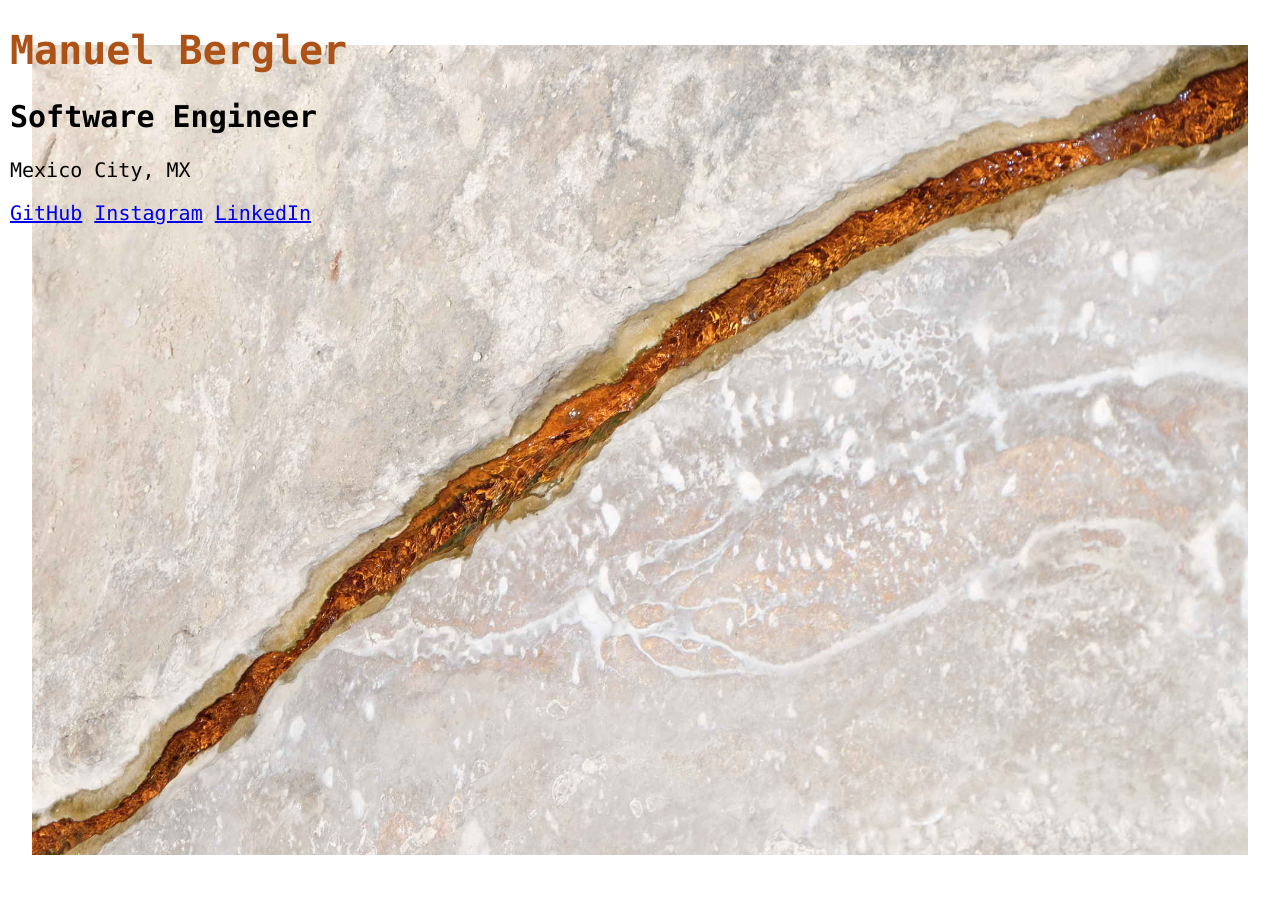
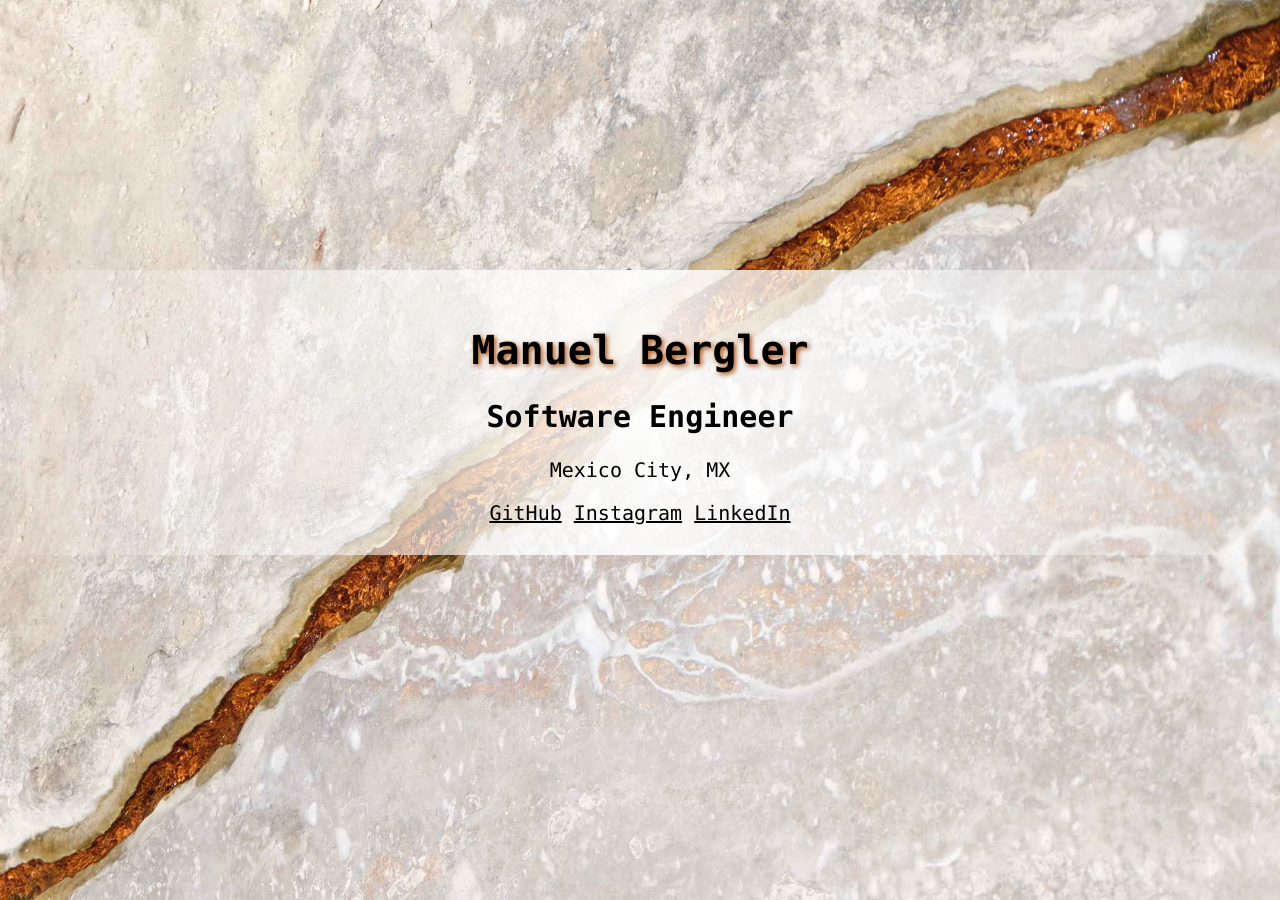
Before and after one commit to manue1/manue1.github.io, a Jekyll site: the page built from index.html, in a window 1280 px wide. Built offline with Jekyll 4.4.1, drawn with Linux system fonts in a browser that asks for light colours.

Commit message:
Finalize first layout version

```diff
--- a/assets/style.scss
+++ b/assets/style.scss
@@ -1,23 +1,80 @@
 ---
 ---
 
+$theme: #ac5216;
+$bg: "/assets/img/hierve.jpg";
+$bg2x: "/assets/img/hierve@2x.jpg";
+
 html, body {
-    padding: 0;
     font-family: "Lucida Console", "Courier", "monospace";
     font-size: 20px;
+    padding: 0;
+    margin: 0;
     color: #000;
 }
 
 html {
     height: 100%;
     margin: 0px;
-    background: center/95% 90% no-repeat #fff url("/assets/img/hierve.jpg");
+
+    &:before {
+        content: "";
+        position: absolute;
+        width: 100%;
+        height: 100%;
+        z-index: -1;
+        background: center/100% 100% no-repeat #fff url($bg);
+    }
 }
 
-body {
-    margin: 15px 10px;
+main {
+    background-image: linear-gradient(to right,
+        transparentize(#fff, 0.9),
+        transparentize(#fff, 0.1),
+        transparentize(#fff, 0.9));
+    margin: 30vh auto;
+    padding: 30px;
+    text-align: center;
+}
+
+h1,
+h2,
+p {
+    &:hover {
+        cursor: default;
+    }
 }
 
 h1 {
-    color: #ac5216;
+    text-shadow: 2px 2px 5px $theme;
 }
+
+a {
+    color: #000;
+    &:hover {
+        cursor: pointer;
+        color: #fff;
+        text-shadow: -1px -1px 0 #000, 1px -1px 0 #000, -1px 1px 0 #000, 1px 1px 0 #000;
+    }
+}
+
+@media only screen and (max-width: 768px) {
+    html {
+        &:before {
+            -webkit-transform: rotate(180deg);
+            -ms-transform: rotate(180deg);
+            transform: rotate(180deg);
+        }
+    }
+}
+
+@media only screen and (-moz-min-device-pixel-ratio: 1.5),
+only screen and (-webkit-min-device-pixel-ratio: 1.5),
+only screen and (min-devicepixel-ratio: 1.5),
+only screen and (min-resolution: 1.5dppx) {
+    html {
+        &:before {
+            background: center/100% 100% no-repeat #fff url($bg2x);
+        }
+    }
+}
```
Also changed, not shown: assets/img/hierve@2x.jpg (added).
